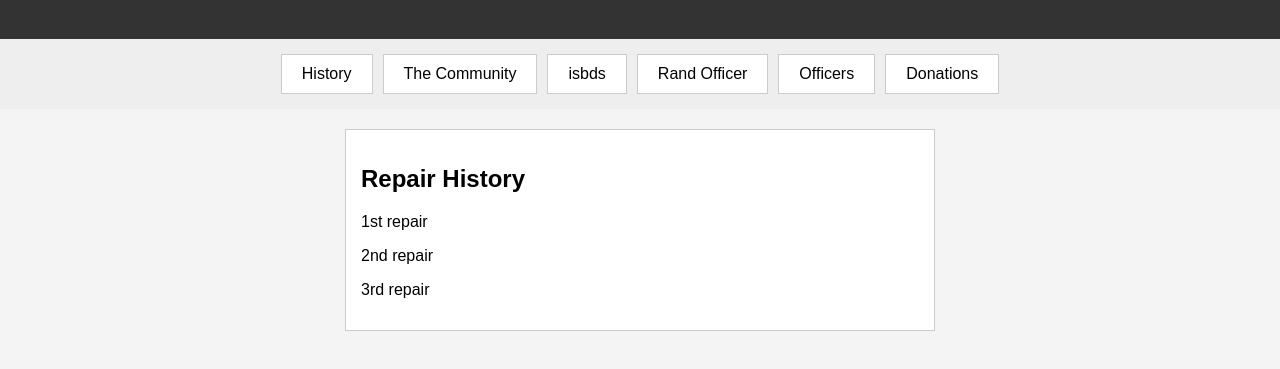
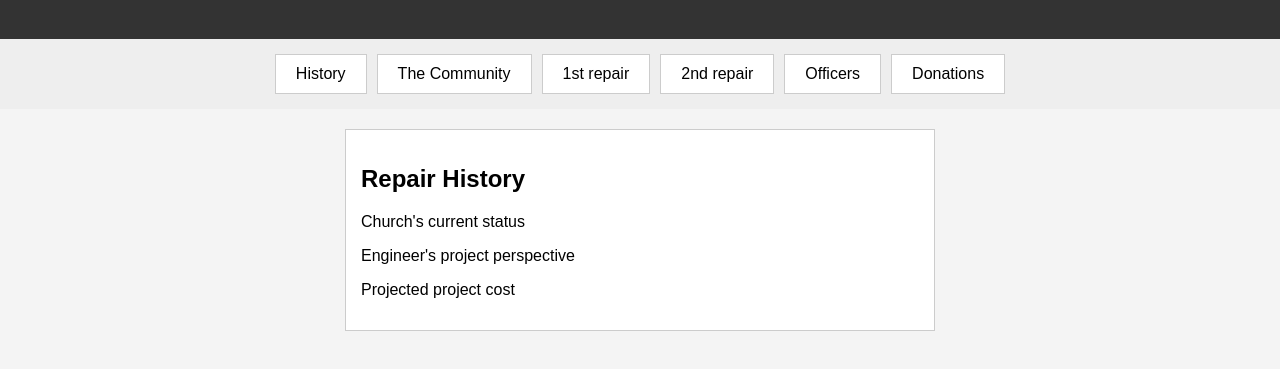
Before and after one commit to bnelsey/Renovation-Website, a plain HTML site: page index.html in a window 1280 px wide. Shown: the part 81-450 px from the top of the page. Drawn offline with Linux system fonts and the light colour scheme.

Commit message:
another update

```diff
--- a/index.html
+++ b/index.html
@@ -65,8 +65,8 @@
   <div class="tabs">
     <div class="tab">History</div>
     <div class="tab">The Community</div>
-    <div class="tab">isbds</div>
-    <div class="tab">Rand Officer</div>
+    <div class="tab">1st repair</div>
+    <div class="tab">2nd repair</div>
     <div class="tab">Officers</div>
     <div class="tab">Donations</div>
   </div>
@@ -74,12 +74,20 @@
   <div class="main-content">
     <div class="repairs">
       <h2>Repair History</h2>
-      <p>1st repair</p>
-      <p>2nd repair</p>
-      <p>3rd repair</p>
+      <p>Church's current status</p>
+      <p>Engineer's project perspective</p>
+      <p>Projected project cost</p>
     </div>
 
+<!--     <div class="approvals">
+      <h3>Pastricks approved by:</h3>
+      <ul>
+        <li>1. Laking</li>
+        <li>2. Reighs</li>
+        <li>3. Wishes</li>
+        <li>4. [Pending]</li>
+      </ul>
+    </div> -->
   </div>
-
 </body>
 </html>
```
Also changed, not shown: 1 other file.
